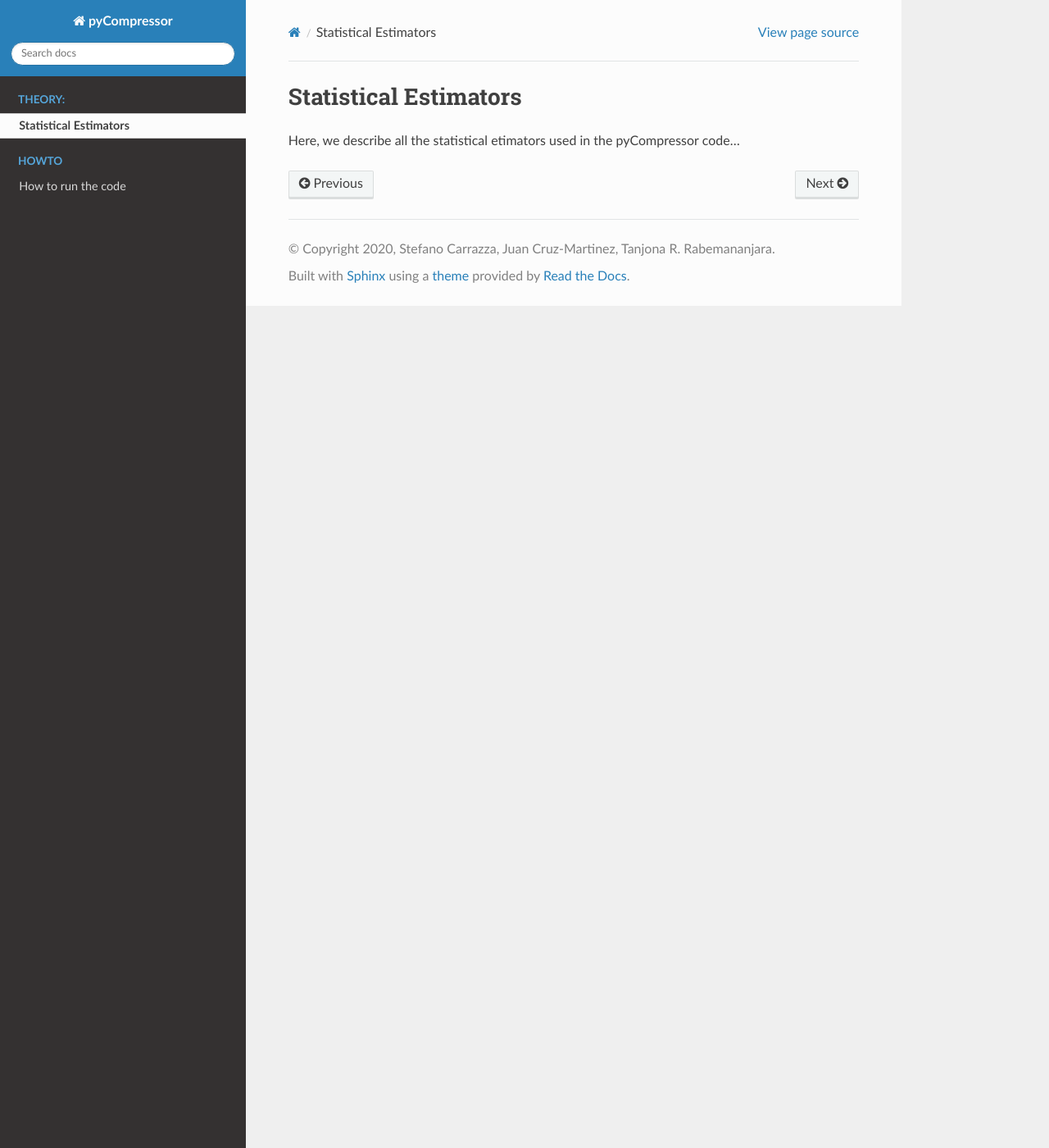
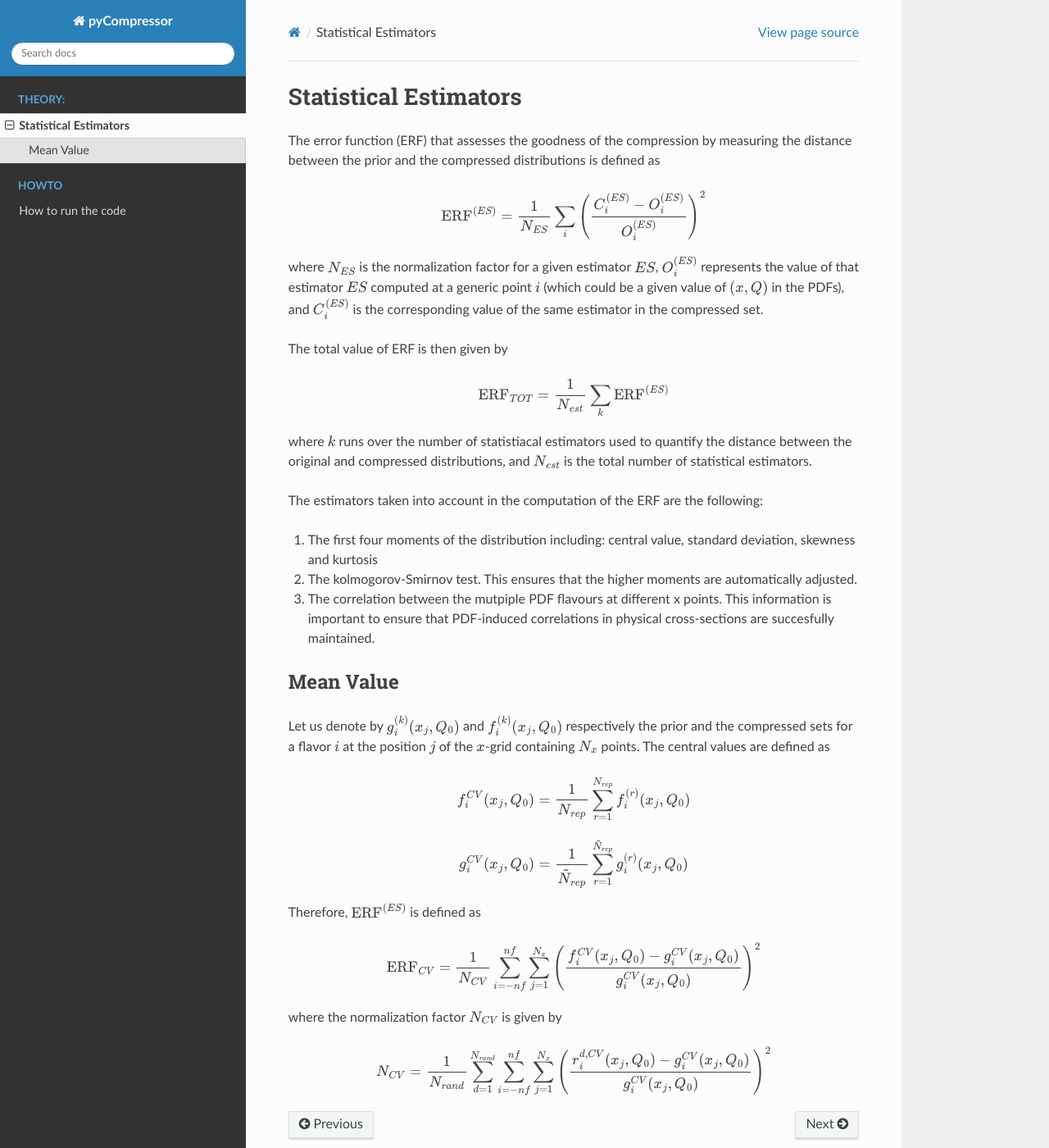
Before and after one commit to N3PDF/pycompressor, a Sphinx documentation site: the page built from doc/source/theory/estimators.rst, in a window 1280 px wide and 1400 px high. Shown: the whole window at 82% size. Built offline with Sphinx 7.4.7 and the Read the Docs theme 2.0.0, drawn with Linux system fonts in a browser that asks for light colours; pages that are not in the unit, such as notebooks, are missing from menus.

Commit message:
Extended a bit documentation

```diff
--- a/doc/source/theory/estimators.rst
+++ b/doc/source/theory/estimators.rst
@@ -1,4 +1,68 @@
 Statistical Estimators
 ======================
 
-Here, we describe all the statistical etimators used in the pyCompressor code...
+The error function (ERF) that assesses the goodness of the compression by measuring the
+distance between the prior and the compressed distributions is defined as
+
+
+.. math::
+   \text{ERF}^{(ES)} = \frac{1}{N_{ES}} \sum\limits_{i} \left( \frac{C_i^{(ES)} - O_i^{(ES)}}{O_i^{(ES)}} \right)^2
+
+
+where :math:`N_{ES}` is the normalization factor for a given estimator :math:`ES`,
+:math:`O_i^{(ES)}` represents the value of that estimator :math:`ES` computed at a generic
+point :math:`i` (which could be a given value of :math:`(x,Q)` in the PDFs), and
+:math:`C_i^{(ES)}` is the corresponding value of the same estimator in the compressed set.
+
+The total value of ERF is then given by
+
+
+.. math::
+   \text{ERF}_{TOT} = \frac{1}{N_{est}} \sum\limits_{k} \text{ERF}^{(ES)}
+
+
+where :math:`k` runs over the number of statistiacal estimators used to quantify the distance
+between the original and compressed distributions, and :math:`N_{est}` is the total number
+of statistical estimators.
+
+
+The estimators taken into account in the computation of the ERF are the following:
+
+1. The first four moments of the distribution including: central value, standard deviation,
+   skewness and kurtosis
+
+2. The kolmogorov-Smirnov test. This ensures that the higher moments are automatically
+   adjusted.
+
+3. The correlation between the mutpiple PDF flavours at different x points. This information
+   is important to ensure that PDF-induced correlations in physical cross-sections are
+   succesfully maintained.
+
+
+Mean Value
+----------
+
+Let us denote by :math:`g_i^{(k)}(x_j, Q_0)` and :math:`f_i^{(k)}(x_j, Q_0)` respectively the prior
+and the compressed sets for a flavor :math:`i` at the position :math:`j` of the :math:`x`-grid
+containing :math:`N_x` points. The central values are defined as
+
+
+.. math::
+   f_i^{CV}(x_j, Q_0) = \frac{1}{N_{rep}} \sum\limits_{r=1}^{N_{rep}} f_i^{(r)} (x_j, Q_0)
+
+.. math::
+   g_i^{CV}(x_j, Q_0) = \frac{1}{\tilde{N}_{rep}} \sum\limits_{r=1}^{\tilde{N}_{rep}} g_i^{(r)} (x_j, Q_0)
+
+
+Therefore, :math:`\text{ERF}^{(ES)}` is defined as
+
+
+.. math::
+   \text{ERF}_{CV} = \frac{1}{N_{CV}} \sum\limits_{i=-nf}^{nf} \sum\limits_{j=1}^{N_x} \left( \frac{f_i^{CV}(x_j, Q_0) - g_i^{CV}(x_j, Q_0)}{g_i^{CV}(x_j, Q_0)} \right)^2
+
+
+where the normalization factor :math:`N_{CV}` is given by
+
+
+.. math::
+   N_{CV} = \frac{1}{N_{rand}} \sum\limits_{d=1}^{N_{rand}} \sum\limits_{i=-nf}^{nf} \sum\limits_{j=1}^{N_x} \left( \frac{r_i^{d,CV}(x_j, Q_0) - g_i^{CV}(x_j, Q_0)}{g_i^{CV}(x_j, Q_0)} \right)^2
```
Also changed, not shown: README.md (+1 -0 lines), setup.py (+5 -4 lines).
